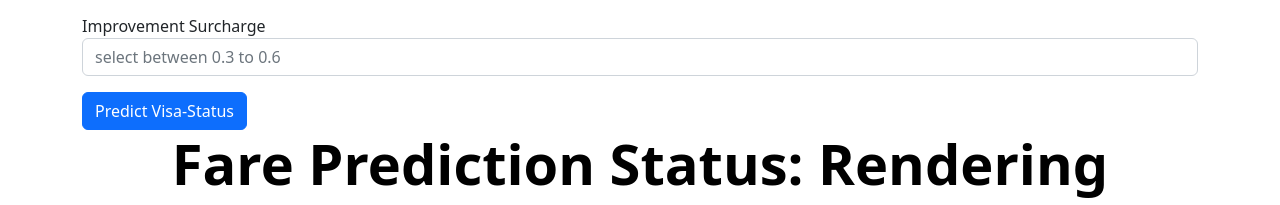
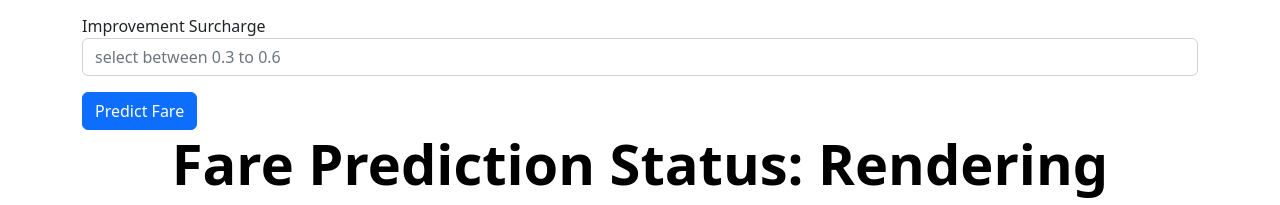
Before and after one commit to sebisamuel20/nyc-taxi-trips, a FastAPI app: page / in a window 1280 px wide. Shown: the part 1294-1499 px from the top of the page. Run offline with FastAPI, Linux system fonts and the light colour scheme; parts of the project's set-up code (start-up, migrations or seed data) failed here and were passed over; some libraries are stand-ins or nearby versions.

Commit message:
Prediction App Updated

```diff
--- a/app.py
+++ b/app.py
@@ -125,10 +125,7 @@ async def predictRouteClient(request: Request):
         value = model_predictor.predict(dataframe=nyc_df)[0]
 
         status = f"The fare for this trip is {value}"
-        # if value == 1:
-        #     status = "Visa-approved"
-        # else:
-        #     status = "Visa Not-Approved"
+
 
         return templates.TemplateResponse(
             "nyc.html",
--- a/templates/nyc.html
+++ b/templates/nyc.html
@@ -108,7 +108,7 @@
                         <input type="number" class="form-control" id="improvement_surcharge" name="improvement_surcharge" min="0.3" max="0.6" placeholder="select between 0.3 to 0.6" required="required">
                       </div>
 
-                        <input class="btn btn-primary" type="submit" value="Predict Visa-Status" required />
+                        <input class="btn btn-primary" type="submit" value="Predict Fare" required />
                     </div>
 
                 </form>
```
